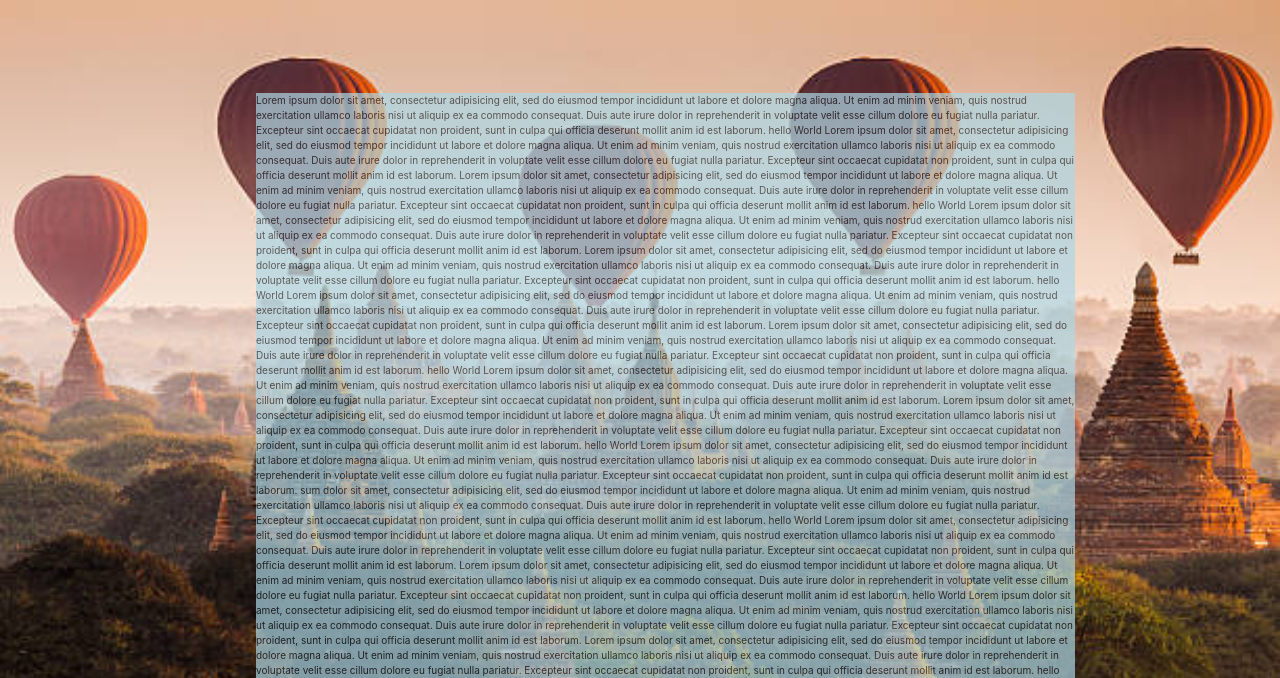
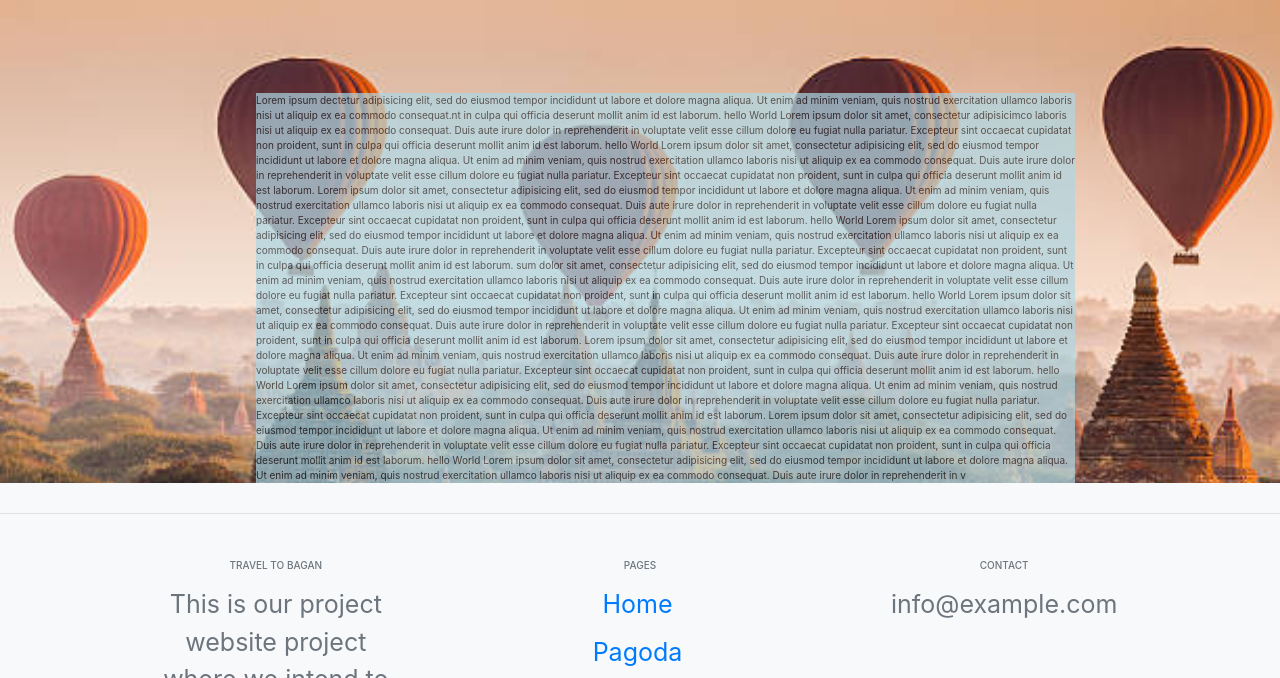
Before and after one commit to wailinnkyaww/travel-in-bagan, a plain HTML site: page index.html in a window 1280 px wide. Shown: the part 117-795 px from the top of the page. Drawn offline with nearby package versions, Linux system fonts and the light colour scheme.

Commit message:
Update index.html

```diff
--- a/index.html
+++ b/index.html
@@ -91,57 +91,21 @@
           <a class="active" href="/index.html"
             ><i class="glyphicon glyphicon-home"></i>Home</a
           >
-          <a href="pagoda/pagoda.html">Pagoda</a>
-          <a href="hotel/hotel.html">Hotel</a>
-          <a href="food/food.html">Foods</a>
+          <a href="/travel-in-bagan/pagoda/pagoda.html">Pagoda</a>
+          <a href="/travel-in-bagan/hotel/hotel.html">Hotel</a>
+          <a href="/travel-in-bagan/foot/foot.html">Foods</a>
           <b>Welcome To BAGAN</b>
         </div>
       </div>
     </div>
     <div class="content">
       <div class="intro">
-        Lorem ipsum dolor sit amet, consectetur adipisicing elit, sed do eiusmod
+        Lorem ipsum dectetur adipisicing elit, sed do eiusmod
         tempor incididunt ut labore et dolore magna aliqua. Ut enim ad minim
         veniam, quis nostrud exercitation ullamco laboris nisi ut aliquip ex ea
-        commodo consequat. Duis aute irure dolor in reprehenderit in voluptate
-        velit esse cillum dolore eu fugiat nulla pariatur. Excepteur sint
-        occaecat cupidatat non proident, sunt in culpa qui officia deserunt
+        commodo consequat.nt in culpa qui officia deserunt
         mollit anim id est laborum. hello World Lorem ipsum dolor sit amet,
-        consectetur adipisicing elit, sed do eiusmod tempor incididunt ut labore
-        et dolore magna aliqua. Ut enim ad minim veniam, quis nostrud
-        exercitation ullamco laboris nisi ut aliquip ex ea commodo consequat.
-        Duis aute irure dolor in reprehenderit in voluptate velit esse cillum
-        dolore eu fugiat nulla pariatur. Excepteur sint occaecat cupidatat non
-        proident, sunt in culpa qui officia deserunt mollit anim id est laborum.
-        Lorem ipsum dolor sit amet, consectetur adipisicing elit, sed do eiusmod
-        tempor incididunt ut labore et dolore magna aliqua. Ut enim ad minim
-        veniam, quis nostrud exercitation ullamco laboris nisi ut aliquip ex ea
-        commodo consequat. Duis aute irure dolor in reprehenderit in voluptate
-        velit esse cillum dolore eu fugiat nulla pariatur. Excepteur sint
-        occaecat cupidatat non proident, sunt in culpa qui officia deserunt
-        mollit anim id est laborum. hello World Lorem ipsum dolor sit amet,
-        consectetur adipisicing elit, sed do eiusmod tempor incididunt ut labore
-        et dolore magna aliqua. Ut enim ad minim veniam, quis nostrud
-        exercitation ullamco laboris nisi ut aliquip ex ea commodo consequat.
-        Duis aute irure dolor in reprehenderit in voluptate velit esse cillum
-        dolore eu fugiat nulla pariatur. Excepteur sint occaecat cupidatat non
-        proident, sunt in culpa qui officia deserunt mollit anim id est laborum.
-        Lorem ipsum dolor sit amet, consectetur adipisicing elit, sed do eiusmod
-        tempor incididunt ut labore et dolore magna aliqua. Ut enim ad minim
-        veniam, quis nostrud exercitation ullamco laboris nisi ut aliquip ex ea
-        commodo consequat. Duis aute irure dolor in reprehenderit in voluptate
-        velit esse cillum dolore eu fugiat nulla pariatur. Excepteur sint
-        occaecat cupidatat non proident, sunt in culpa qui officia deserunt
-        mollit anim id est laborum. hello World Lorem ipsum dolor sit amet,
-        consectetur adipisicing elit, sed do eiusmod tempor incididunt ut labore
-        et dolore magna aliqua. Ut enim ad minim veniam, quis nostrud
-        exercitation ullamco laboris nisi ut aliquip ex ea commodo consequat.
-        Duis aute irure dolor in reprehenderit in voluptate velit esse cillum
-        dolore eu fugiat nulla pariatur. Excepteur sint occaecat cupidatat non
-        proident, sunt in culpa qui officia deserunt mollit anim id est laborum.
-        Lorem ipsum dolor sit amet, consectetur adipisicing elit, sed do eiusmod
-        tempor incididunt ut labore et dolore magna aliqua. Ut enim ad minim
-        veniam, quis nostrud exercitation ullamco laboris nisi ut aliquip ex ea
+        consectetur adipisicimco laboris nisi ut aliquip ex ea
         commodo consequat. Duis aute irure dolor in reprehenderit in voluptate
         velit esse cillum dolore eu fugiat nulla pariatur. Excepteur sint
         occaecat cupidatat non proident, sunt in culpa qui officia deserunt
@@ -201,22 +165,7 @@
         sed do eiusmod tempor incididunt ut labore et dolore magna aliqua. Ut
         enim ad minim veniam, quis nostrud exercitation ullamco laboris nisi ut
         aliquip ex ea commodo consequat. Duis aute irure dolor in reprehenderit
-        in voluptate velit esse cillum dolore eu fugiat nulla pariatur.
-        Excepteur sint occaecat cupidatat non proident, sunt in culpa qui
-        officia deserunt mollit anim id est laborum. Lorem ipsum dolor sit amet,
-        consectetur adipisicing elit, sed do eiusmod tempor incididunt ut labore
-        et dolore magna aliqua. Ut enim ad minim veniam, quis nostrud
-        exercitation ullamco laboris nisi ut aliquip ex ea commodo consequat.
-        Duis aute irure dolor in reprehenderit in voluptate velit esse cillum
-        dolore eu fugiat nulla pariatur. Excepteur sint occaecat cupidatat non
-        proident, sunt in culpa qui officia deserunt mollit anim id est laborum.
-        hello World Lorem ipsum dolor sit amet, consectetur adipisicing elit,
-        sed do eiusmod tempor incididunt ut labore et dolore magna aliqua. Ut
-        enim ad minim veniam, quis nostrud exercitation ullamco laboris nisi ut
-        aliquip ex ea commodo consequat. Duis aute irure dolor in reprehenderit
-        in voluptate velit esse cillum dolore eu fugiat nulla pariatur.
-        Excepteur sint occaecat cupidatat non proident, sunt in culpa qui
-        officia deserunt mollit anim id est laborum.
+        in v
       </div>
     </div>
     <!-- Footer -->
```
